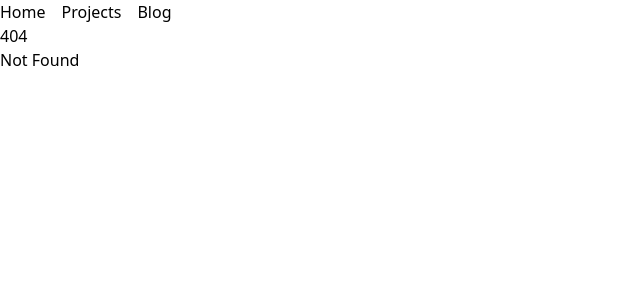
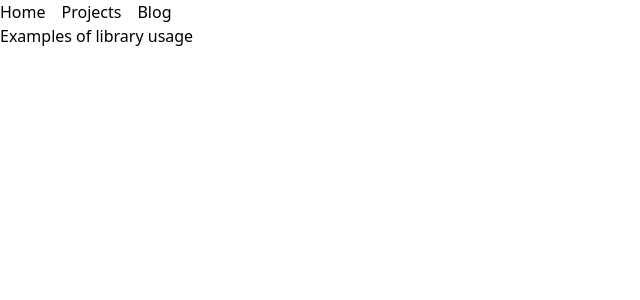
Before and after one commit to RiskTolerance/isaac-druin, a SvelteKit app in the folder Site/Svelte/: page /examples in a window 1280 px wide. Before the commit this address had no page. Shown: the top 300 px of the page, without its empty margins (0-640 px from the left). Built offline with nearby package versions, Linux system fonts and the light colour scheme.

Commit message:
fix errors in barrel imports and font config

```diff
--- a/Site/Svelte/package.json
+++ b/Site/Svelte/package.json
@@ -17,6 +17,8 @@
   "devDependencies": {
     "@eslint/compat": "^1.4.1",
     "@eslint/js": "^9.39.1",
+    "@iconify/json": "^2.2.407",
+    "@iconify/tailwind4": "^1.1.0",
     "@sveltejs/kit": "^2.48.4",
     "@sveltejs/vite-plugin-svelte": "^6.2.1",
     "@tailwindcss/forms": "^0.5.10",
@@ -45,6 +47,7 @@
     ]
   },
   "dependencies": {
+    "@fontsource-variable/bodoni-moda": "^5.2.7",
     "@lucide/svelte": "^0.553.0",
     "@sveltejs/adapter-static": "^3.0.10",
     "@sveltejs/enhanced-img": "^0.8.4",
--- a/Site/Svelte/src/app.css
+++ b/Site/Svelte/src/app.css
@@ -1,3 +1,8 @@
 @import 'tailwindcss';
+@import '@fontsource-variable/bodoni-moda';
 @plugin '@tailwindcss/forms';
 @plugin '@tailwindcss/typography';
+
+@theme {
+  --font-display: 'Bodoni Moda Variable', serif;
+}
--- a/Site/Svelte/src/lib/client/blocks/global/index.ts
+++ b/Site/Svelte/src/lib/client/blocks/global/index.ts
@@ -1,3 +1 @@
-import Image from '$client/blocks/global/Image.svelte'
-
-export { Image };
+export {default as Image} from '$blocks/global/Image.svelte'
--- a/Site/Svelte/src/lib/client/blocks/home/Hero.svelte
+++ b/Site/Svelte/src/lib/client/blocks/home/Hero.svelte
@@ -1,7 +1,7 @@
 <script lang="ts">
 </script>
 
-<div class="container mx-auto pl-[calc(20%)]">
+<div class="font-display container mx-auto pl-[calc(20%)]">
 	<p>Hi! My name is</p>
 	<p style="font-size: 4rem; padding-left: 2rem;">Isaac Druin</p>
 	<div class="h-12"></div>
--- a/Site/Svelte/src/lib/client/blocks/home/index.ts
+++ b/Site/Svelte/src/lib/client/blocks/home/index.ts
@@ -1,6 +1,4 @@
-import Blog from '$blocks/home/Blog.svelte'
-import Felix from '$blocks/home/Felix.svelte'
-import Hero from '$blocks/home/Hero.svelte'
-import Projects from '$blocks/home/Projects.svelte'
-
-export { Blog, Felix, Hero, Projects };
+export { default as Blog } from '$blocks/home/Blog.svelte';
+export { default as Felix } from '$blocks/home/Felix.svelte';
+export { default as Hero } from '$blocks/home/Hero.svelte';
+export { default as Projects } from '$blocks/home/Projects.svelte';
--- /dev/null
+++ b/Site/Svelte/src/lib/client/components/global/Container.svelte
@@ -0,0 +1,7 @@
+<script lang="ts">
+	let { children } = $props();
+</script>
+
+<div class="container mx-auto">
+	{@render children()}
+</div>
--- a/Site/Svelte/src/routes/+layout.svelte
+++ b/Site/Svelte/src/routes/+layout.svelte
@@ -1,6 +1,6 @@
 <script lang="ts">
-	import Footer from '$lib/client/blocks/layout/Footer.svelte';
-	import Navigation from '$lib/client/blocks/layout/Navigation.svelte';
+	import Footer from '$blocks/layout/Footer.svelte';
+	import Navigation from '$blocks/layout/Navigation.svelte';
 	import '../app.css';
 
 	let { children } = $props();
--- /dev/null
+++ b/Site/Svelte/src/routes/examples/+page.svelte
@@ -0,0 +1,8 @@
+<script lang="ts">
+	import Container from '$components/global/Container.svelte';
+</script>
+
+<Container>
+	<h1>Examples of library usage</h1>
+	<div></div>
+</Container>
```
Also changed, not shown: 2 other files (tests, documents, lock files or other folders).
